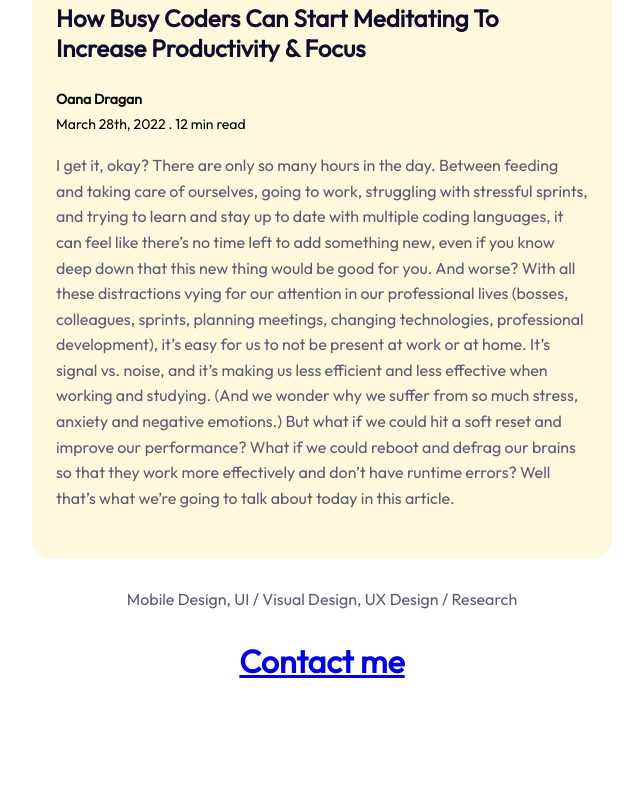
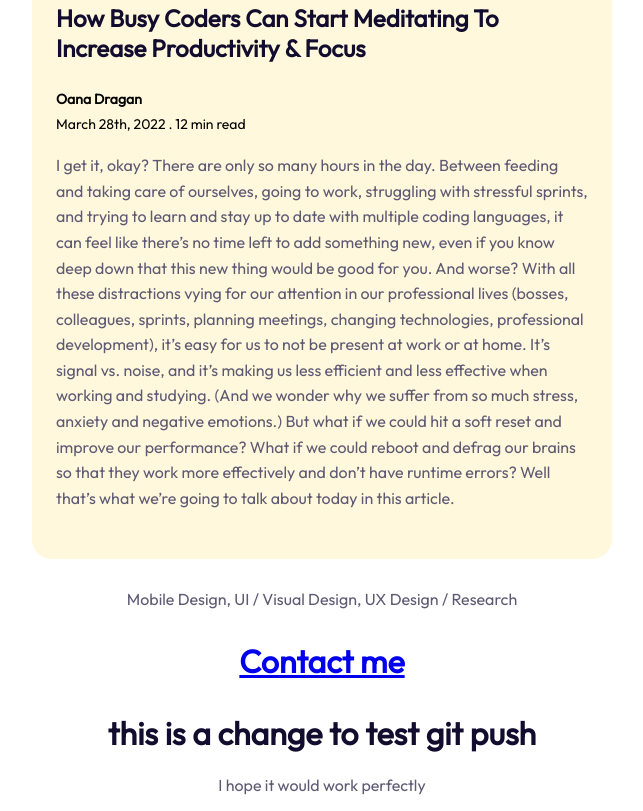
Before and after one commit to zawadsyed/Repoz, a plain HTML site: page index.html in a window 1280 px wide. Shown: the part 1221-2032 px from the top of the page, without its empty margins (318-961 px from the left). Before the commit the page ends 1934 px from the top, so only its background shows below. Drawn offline with Linux system fonts and the light colour scheme.

Commit message:
added 2 changes

```diff
--- a/index.html
+++ b/index.html
@@ -23,6 +23,7 @@
             color: #120d2e;
         }
         h1{
+            text-align: center;
             color: #120d2e;
             font-family: 'Outfit', sans-serif;
             font-size: 2em;
@@ -131,5 +132,7 @@
             </div>
             <p>Mobile Design, UI / Visual Design, UX Design / Research</p>
             <h3 class="container-title link"><a href="#">Contact me</a></h3>
+            <h1>this is a change to test git push</h1>
+            <p>I hope it would work perfectly</p>
 </body>
 </html>
```
